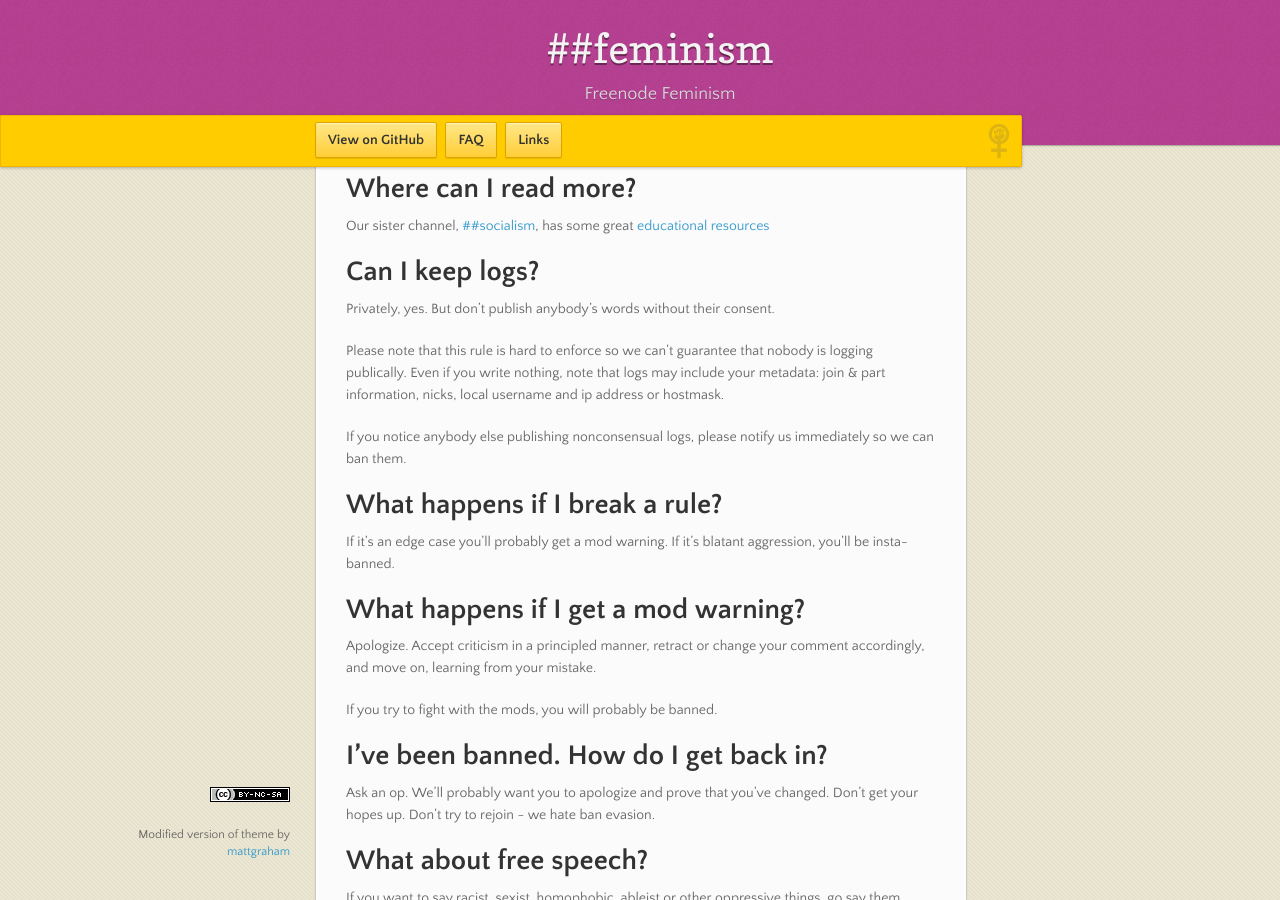
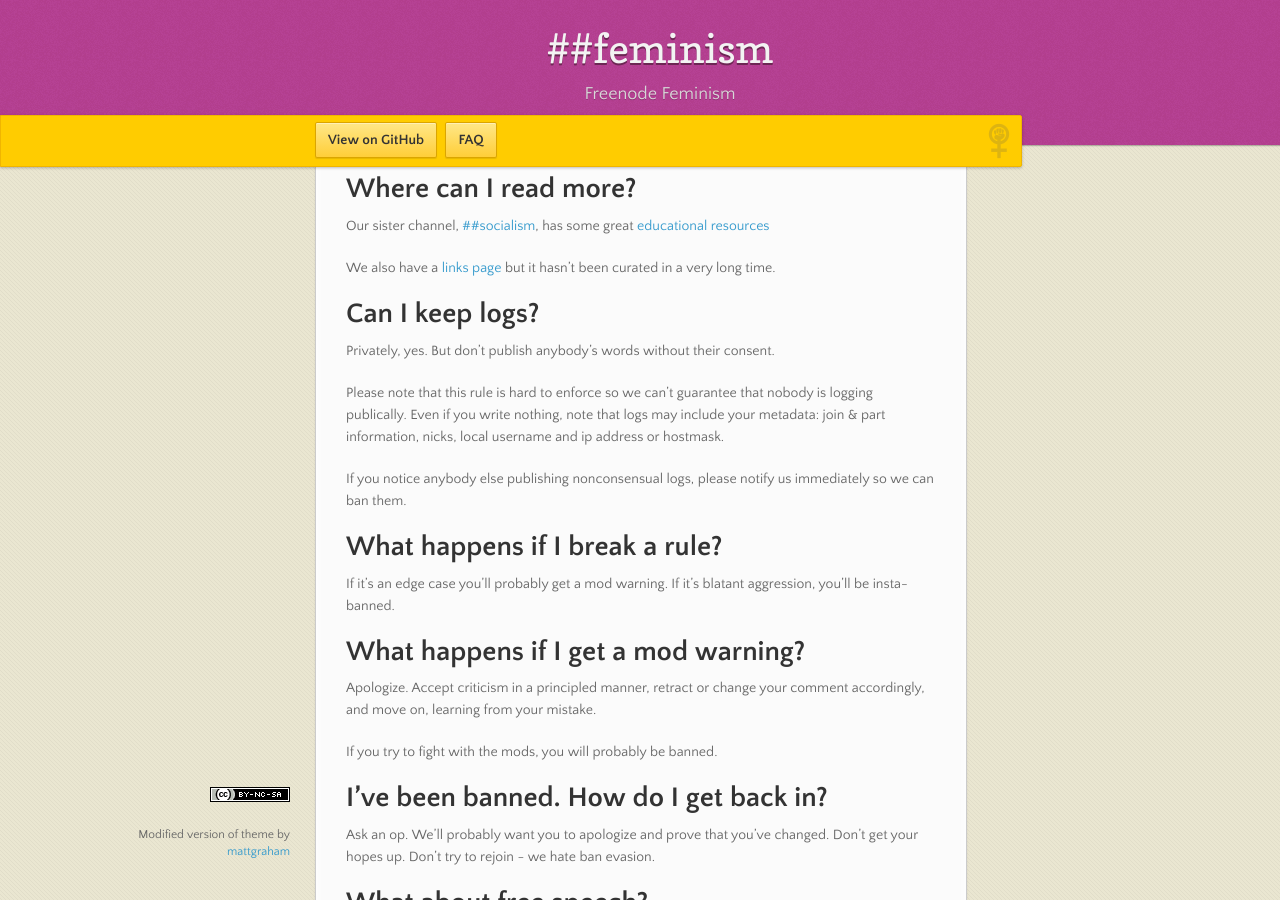
Before and after one commit to feminism-chat/feminism-chat.github.io, a Jekyll site: the page built from index.md, in a window 1280 px wide and 900 px high, scrolled down 2344 px. Built offline with Jekyll 4.4.1, drawn with Linux system fonts in a browser that asks for light colours; nearby versions of some CDN libraries; comment, search, counter and statistics services are not loaded.

Commit message:
mention links page in FAQ but remove it from nav

```diff
--- a/_layouts/default.html
+++ b/_layouts/default.html
@@ -32,7 +32,6 @@
           <ul>
             <li><a href="https://github.com/freenode-feminism" class="button">View on GitHub</a></li>
             <li><a href="/" class="button">FAQ</a></li>
-            <li><a href="/links/" class="button">Links</a></li>
           </ul>
         </div>
       </div><!-- end banner -->
--- a/index.md
+++ b/index.md
@@ -91,6 +91,8 @@ All that said, a few kinds of criticism are *not ok*. Although we recognize the
 
 Our sister channel, [##socialism](https://freenode-socialism.github.io/), has some great [educational resources](https://freenode-socialism.github.io/educational-resources/)
 
+We also have a [links page](/links/) but it hasn't been curated in a very long time.
+
 # Can I keep logs?
 
 Privately, yes. But don't publish anybody's words without their consent.
```
